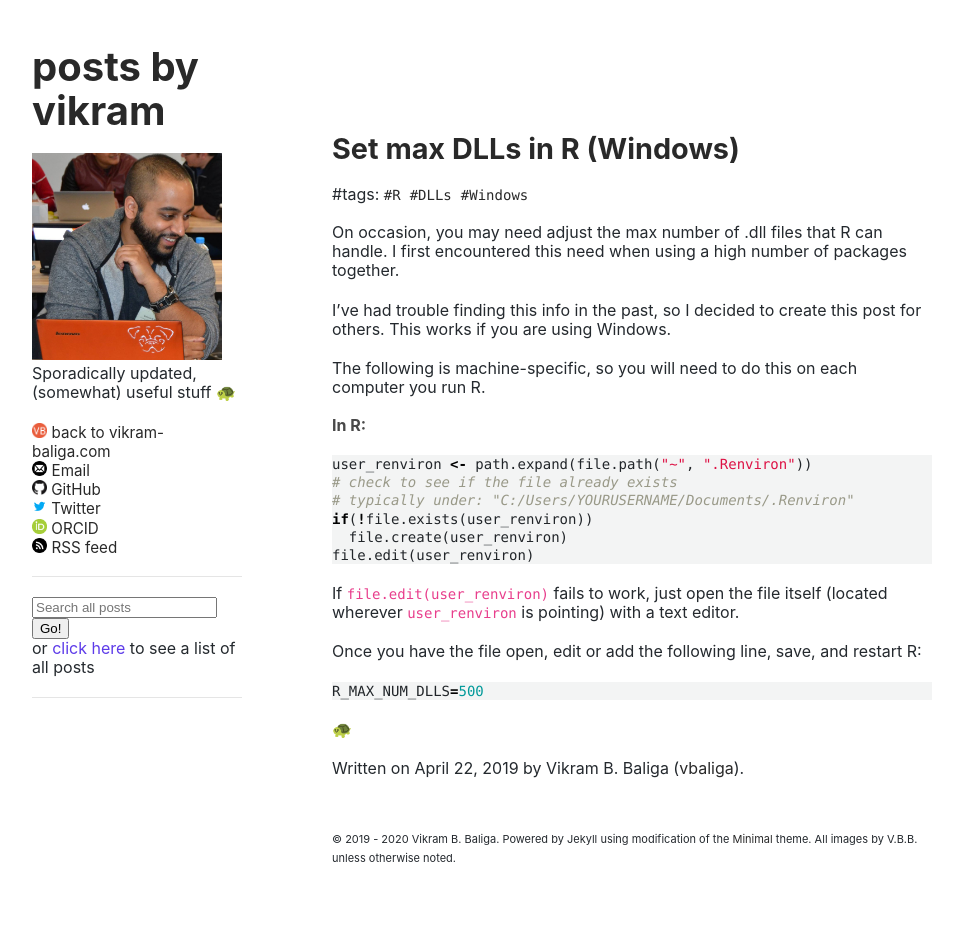
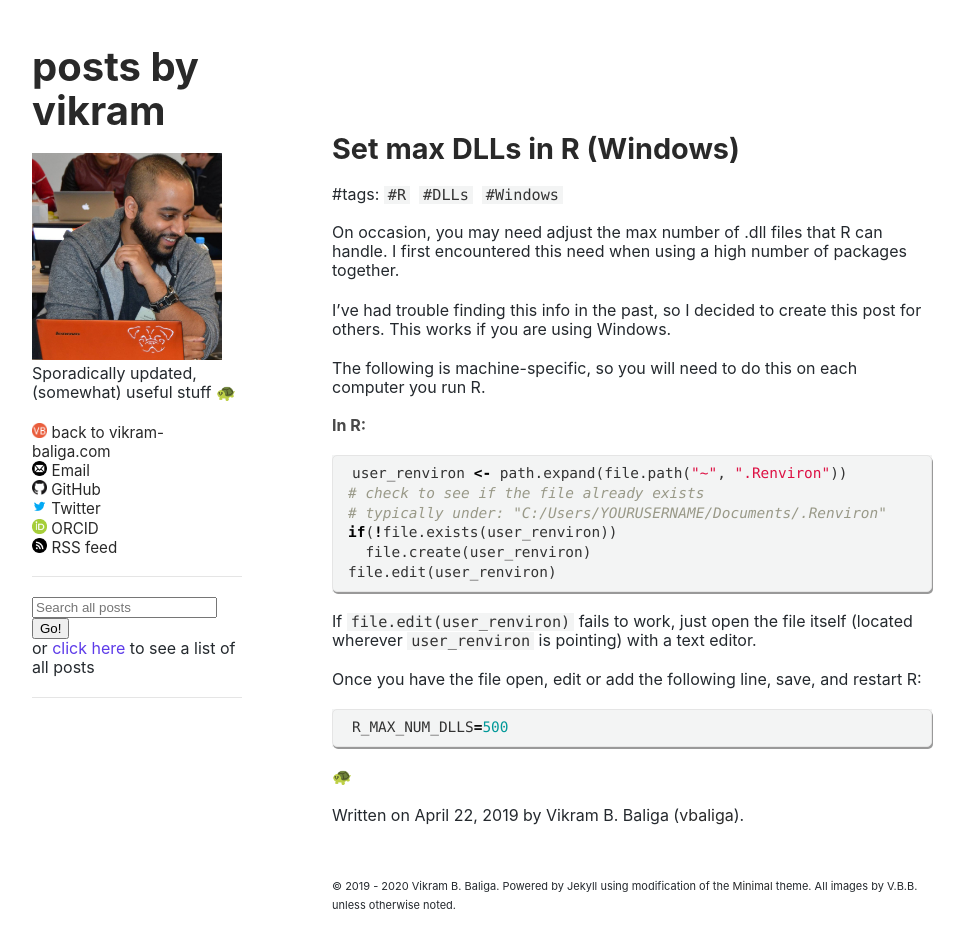
Before and after one commit to vbaliga/vbaliga.github.io, a Jekyll site: the page built from _posts/2019-04-22-setDLLs.md, in a window 1280 px wide and 934 px high. Shown: the whole window, without its empty margins (158-1122 px from the left). Built offline with Jekyll 4.4.1, drawn with Linux system fonts in a browser that asks for light colours; a script that is not in the unit is left out.

Commit message:
revert css changes

```diff
--- a/assets/css/style.css
+++ b/assets/css/style.css
@@ -454,41 +454,22 @@ blockquote {
   font-style: italic;
 }
 
-code,
-kbd,
-pre,
-samp {
- font-family:SFMono-Regular,Menlo,Monaco,Consolas,"Liberation Mono","Courier New",monospace
+code, pre {
+  font-family: Consolas, Monaco, Bitstream Vera Sans Mono, Lucida Console, Terminal, Liberation Mono, DejaVu Sans Mono, Courier New, monospace;
+  font-size: 0.95em;
+  color: #333;
+  background-color:#F3F4F4;
+  padding-left:4px;
+  padding-right:4px;
 }
-code {
- font-size:87.5%;
- color:#e83e8c;
- word-break:break-word
-}
-a>code {
- color:inherit
-}
-kbd {
- padding:.2rem .4rem;
- font-size:87.5%;
- color:#fff;
- background-color:#212529;
- border-radius:.2rem
-}
-kbd kbd {
- padding:0;
- font-size:100%;
- font-weight:700
-}
+
 pre {
- display:block;
- font-size:87.5%;
- color:#212529
-}
-pre code {
- font-size:inherit;
- color:inherit;
- word-break:normal
+  padding: 8px 15px;
+  background: #F3F4F4;
+  border-radius: 5px;
+  border: 1px solid #e5e5e5;
+  box-shadow: 1px 2px #999999;
+  overflow-x: auto;
 }
 
 table {
```
